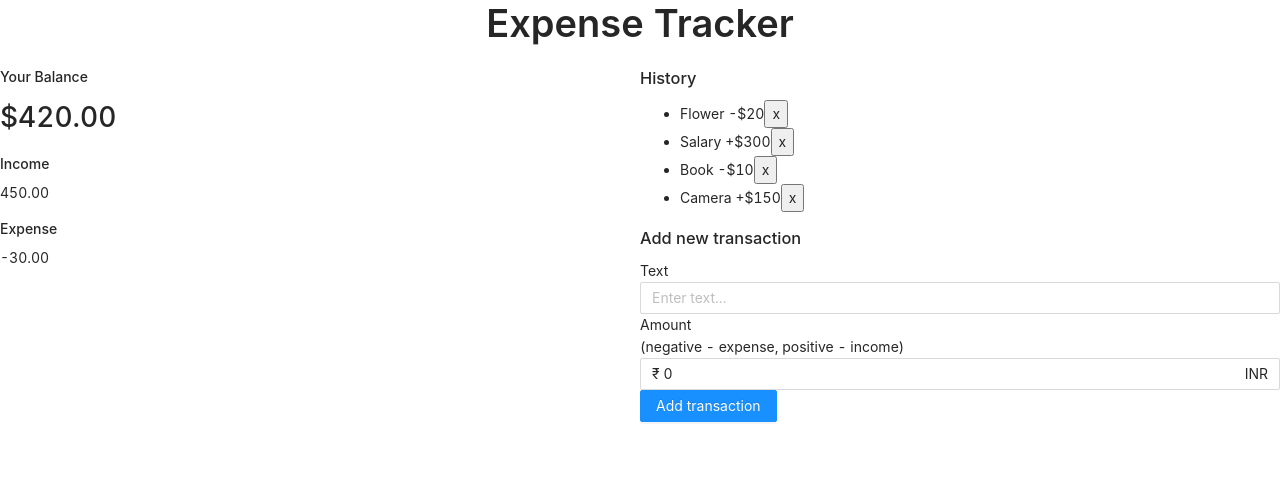
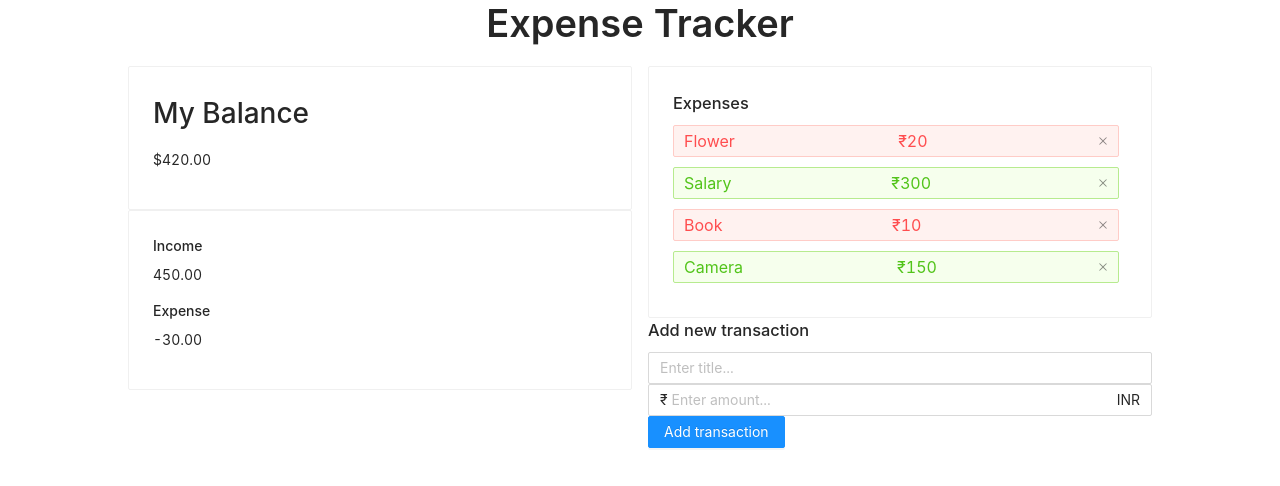
Before and after one commit to jeyk333/Expense-Tracker, a React (Create React App) app: page / in a window 1280 px wide. Shown: the top 486 px of the page. Built offline with nearby package versions, Linux system fonts and the light colour scheme.

Commit message:
Upadated UI for Expenses

```diff
--- a/src/App.css
+++ b/src/App.css
@@ -1,38 +1,19 @@
-.App {
-  text-align: center;
+* {
+  margin: 0;
+  padding: 0;
+  box-sizing: border-box;
 }
 
-.App-logo {
-  height: 40vmin;
-  pointer-events: none;
+.container {
+  width: 80%;
+  margin: 0 auto;
 }
 
-@media (prefers-reduced-motion: no-preference) {
-  .App-logo {
-    animation: App-logo-spin infinite 20s linear;
-  }
+.expenseTags {
+  display: flex !important;
+  align-items: center;
+  justify-content: space-between;
+  font-size: 16px !important;
+  margin-bottom: 10px !important;
+  padding: 5px 10px !important;
 }
-
-.App-header {
-  background-color: #282c34;
-  min-height: 100vh;
-  display: flex;
-  flex-direction: column;
-  align-items: center;
-  justify-content: center;
-  font-size: calc(10px + 2vmin);
-  color: white;
-}
-
-.App-link {
-  color: #61dafb;
-}
-
-@keyframes App-logo-spin {
-  from {
-    transform: rotate(0deg);
-  }
-  to {
-    transform: rotate(360deg);
-  }
-}
--- a/src/App.js
+++ b/src/App.js
@@ -13,17 +13,19 @@ import { Row, Col } from "antd";
 function App() {
   return (
     <GlobalProvider>
+      <div className="container">
         <Header />
-      <Row>
-        <Col span={12}>
+        <Row gutter={16}>
+          <Col className="gutter-row" span={12}>
             <Balance />
             <IncomeExpenses />
           </Col>
-        <Col span={12}>
+          <Col className="gutter-row" span={12}>
             <TransactionList />
             <AddTransaction />
           </Col>
         </Row>
+      </div>
     </GlobalProvider>
   );
 }
--- a/src/components/AddTransaction.js
+++ b/src/components/AddTransaction.js
@@ -5,7 +5,7 @@ import { Button, Input } from "antd";
 
 function AddTransaction() {
   const [text, setText] = useState("");
-  const [amount, setAmount] = useState(0);
+  const [amount, setAmount] = useState(null);
   const { addTransaction } = useContext(GlobalContext);
 
   const onSubmit = e => {
@@ -23,19 +23,14 @@ function AddTransaction() {
       <h3>Add new transaction</h3>
       <form onSubmit={onSubmit}>
         <div className="form-control">
-          <label htmlFor="text">Text</label>
           <Input
             type="text"
             value={text}
             onChange={e => setText(e.target.value)}
-            placeholder="Enter text..."
+            placeholder="Enter title..."
           />
         </div>
         <div className="form-control">
-          <label htmlFor="amount">
-            Amount <br />
-            (negative - expense, positive - income)
-          </label>
           <Input
             prefix="₹"
             suffix="INR"
--- a/src/components/Balance.js
+++ b/src/components/Balance.js
@@ -1,5 +1,6 @@
 import React, { useContext } from "react";
 import { GlobalContext } from "../context/GlobalState";
+import { Card } from "antd";
 
 function Balance() {
   const { transactions } = useContext(GlobalContext);
@@ -9,8 +10,12 @@ function Balance() {
 
   return (
     <>
-      <h4>Your Balance</h4>
-      <h1>${total}</h1>
+      <div className="site-card-wrapper">
+        <Card>
+          <h1>My Balance</h1>
+          <p>${total}</p>
+        </Card>
+      </div>
     </>
   );
 }
--- a/src/components/IncomeExpenses.js
+++ b/src/components/IncomeExpenses.js
@@ -1,5 +1,7 @@
 import React, { useContext } from "react";
 import { GlobalContext } from "../context/GlobalState";
+
+import { Card } from "antd";
 
 function IncomeExpenses() {
   const { transactions } = useContext(GlobalContext);
@@ -16,20 +18,16 @@ function IncomeExpenses() {
     .reduce((acc, item) => (acc += item), 0)
     .toFixed(2);
   return (
-    <div className="inc-exp-container">
+    <Card>
       <div>
         <h4>Income</h4>
-        <p id="money-plus" className="money plus">
-          {income}
-        </p>
+        <p>{income}</p>
       </div>
       <div>
         <h4>Expense</h4>
-        <p id="money-minus" className="money minus">
-          {expense}
-        </p>
+        <p>{expense}</p>
       </div>
-    </div>
+    </Card>
   );
 }
 
--- a/src/components/Transaction.js
+++ b/src/components/Transaction.js
@@ -1,22 +1,19 @@
 import React, { useContext } from "react";
 import { GlobalContext } from "../context/GlobalState";
 
+import { Tag } from "antd";
+
 function Transaction({ transaction }) {
   const { deleteTransaction } = useContext(GlobalContext);
-  const sign = transaction.amount < 0 ? "-" : "+";
   return (
-    <li className={transaction.amount < 0 ? "minus" : "plus"}>
-      {transaction.text}{" "}
-      <span>
-        {sign}${Math.abs(transaction.amount)}
-      </span>
-      <button
-        className="delete-btn"
-        onClick={() => deleteTransaction(transaction.id)}
-      >
-        x
-      </button>
-    </li>
+    <Tag
+      closable
+      className="expenseTags"
+      color={transaction.amount < 0 ? "error" : "success"}
+      onClose={() => deleteTransaction(transaction.id)}
+    >
+      {transaction.text} <span>₹{Math.abs(transaction.amount)}</span>
+    </Tag>
   );
 }
 
--- a/src/components/TransactionList.js
+++ b/src/components/TransactionList.js
@@ -2,17 +2,19 @@ import React, { useContext } from "react";
 import Transaction from "./Transaction";
 import { GlobalContext } from "../context/GlobalState";
 
+import { Card } from "antd";
+
 function TransactionList() {
   const { transactions } = useContext(GlobalContext);
   return (
-    <>
-      <h3>History</h3>
-      <ul id="list" className="list">
+    <Card>
+      <h3>Expenses</h3>
+      <div>
         {transactions.map(transaction => (
           <Transaction key={transaction.id} transaction={transaction} />
         ))}
-      </ul>
-    </>
+      </div>
+    </Card>
   );
 }
 
```
Lines whose indentation alone changed are shown as unchanged.
